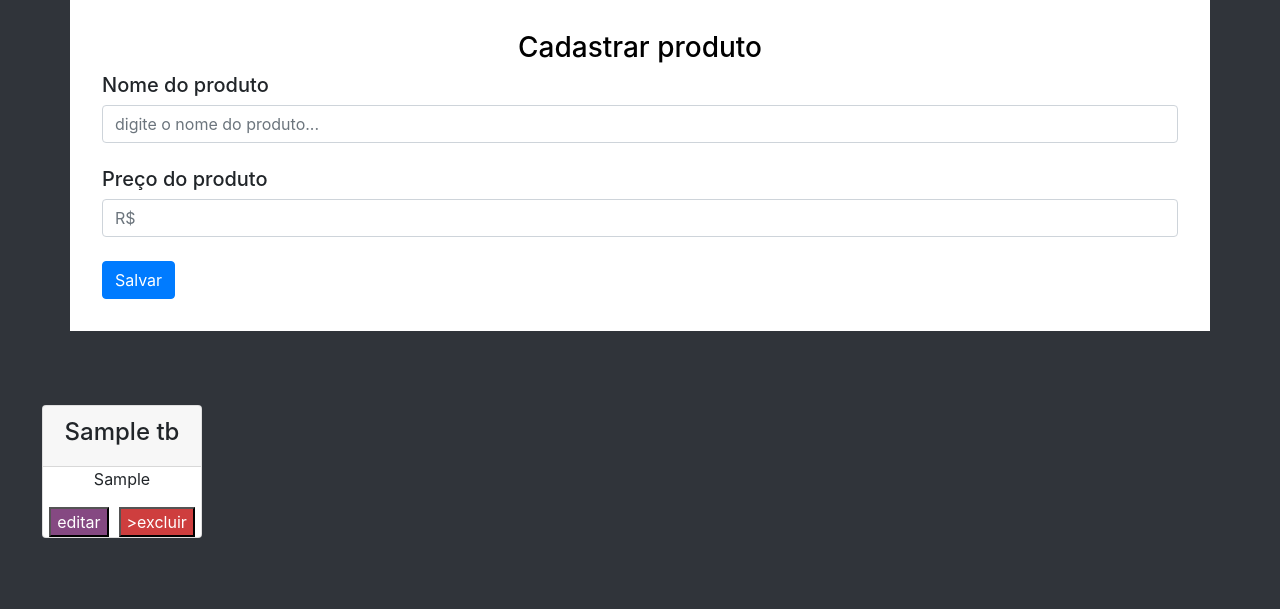
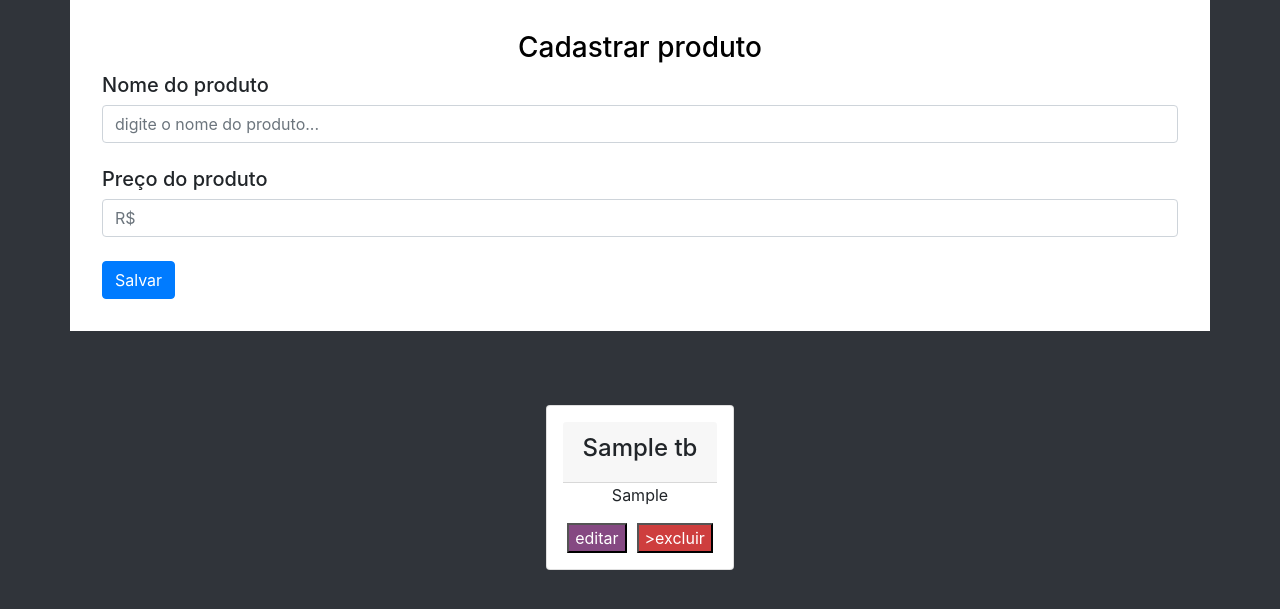
Before and after one commit to eliezerBrasilian/LaboratorioDeProgramacao, a PHP site: page / in a window 1280 px wide. Shown: the part 133-742 px from the top of the page. Run offline with PHP 8.4, Linux system fonts and the light colour scheme; tables that the repository leaves empty or names only in its code hold one stand-in row (values such as "Sample post").

Commit message:
update page on click and seting items in row

```diff
--- a/CrudScreen/index.js
+++ b/CrudScreen/index.js
@@ -18,28 +18,7 @@ function excluir(id) {
     (response) => {
       // response from PHP back-end
       console.log(response);
+      window.location.reload();
     }
   );
 }
-
-function fetchData() {
-  fetch('insert.php')
-    .then((response) => {
-      if (!response.ok) {
-        // Before parsing (i.e. decoding) the JSON data,
-        // check for any errors.
-        // In case of an error, throw.
-        throw new Error('Something went wrong!');
-      }
-
-      return response.json(); // Parse the JSON data.
-    })
-    .then((data) => {
-      // This is where you handle what to do with the response.
-      alert(data); // Will alert: 42
-    })
-    .catch((error) => {
-      alert('error');
-      // This is where you handle errors.
-    });
-}
--- a/CrudScreen/index.php
+++ b/CrudScreen/index.php
@@ -5,7 +5,6 @@
     $connection = new Database();
     $connection->setConnection($host,$user,$password,$db_name,$port); // OK
     ?>
-
 
 <!DOCTYPE html>
 <html lang="en">
@@ -41,11 +40,10 @@
 
     </div>
 
-    <div id="cards-container">
+    <div id="cards-container" style="display:flex;flex-direction:row;">
         <?php while($reg = $query->fetch_array()) { ?>
 
         <div class="card" id="card-bg" style="margin:10px">
-
             <div class="card-header">
                 <h4 class="product-title" id="card-product-title"><?=$reg["nome"] ?></h4>
                 <input class="form-control" id="card-product-title-input" type="text" value="Arroz" hidden />
@@ -64,14 +62,9 @@
                     <input class="btn-edit" type="hidden" id="id-oculto-<?=$id?>" name="<?=$reg["id"] ?>"
                         value="<?=$reg["id"] ?>">
             </form> >excluir</button>
-
         </div>
-
+        <?php }?>
     </div>
-    </div>
-
-
-    <?php }?>
 
 
     <script src="https://code.jquery.com/jquery-3.5.1.slim.min.js"
--- a/CrudScreen/style.css
+++ b/CrudScreen/style.css
@@ -18,7 +18,7 @@ body {
 }
 
 #card-bg {
-  width: 10rem;
+  padding: 1rem;
 }
 .product-title {
   text-align: center;
@@ -40,5 +40,6 @@ body {
 #cards-container {
   display: flex;
   flex-direction: row;
-  gap: 15px;
+  flex-wrap: wrap;
+  justify-content: center;
 }
```
